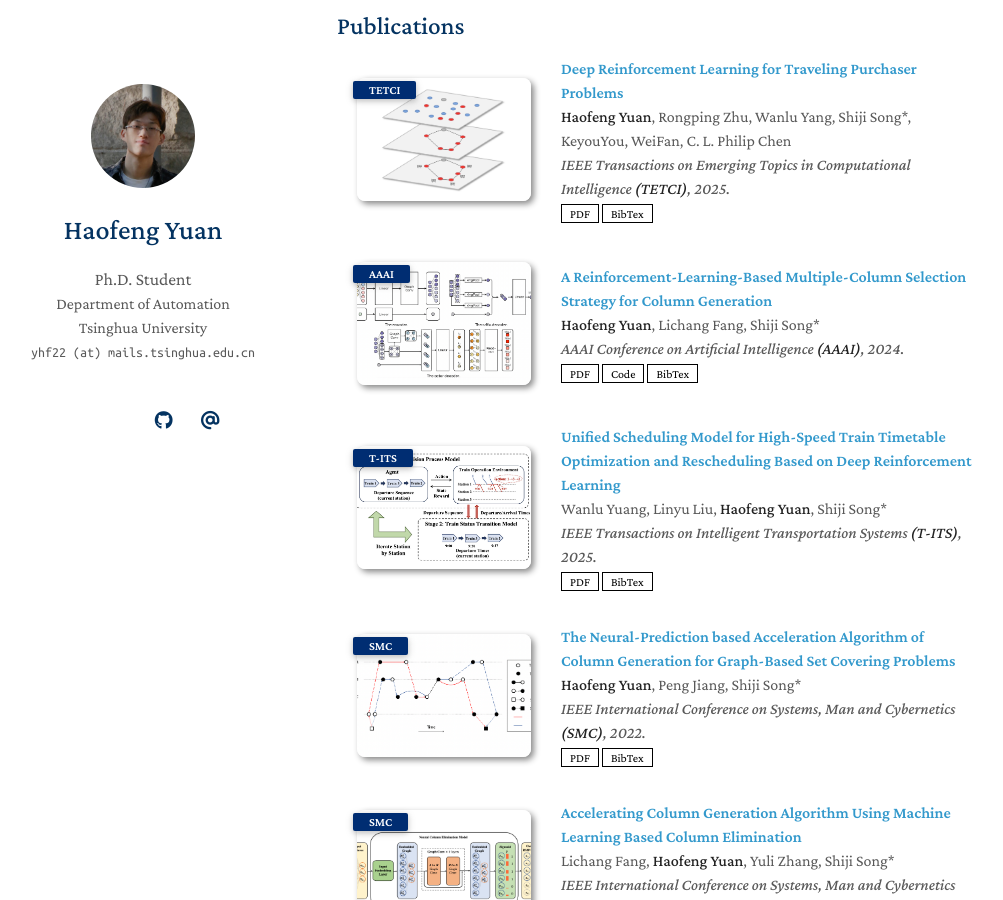
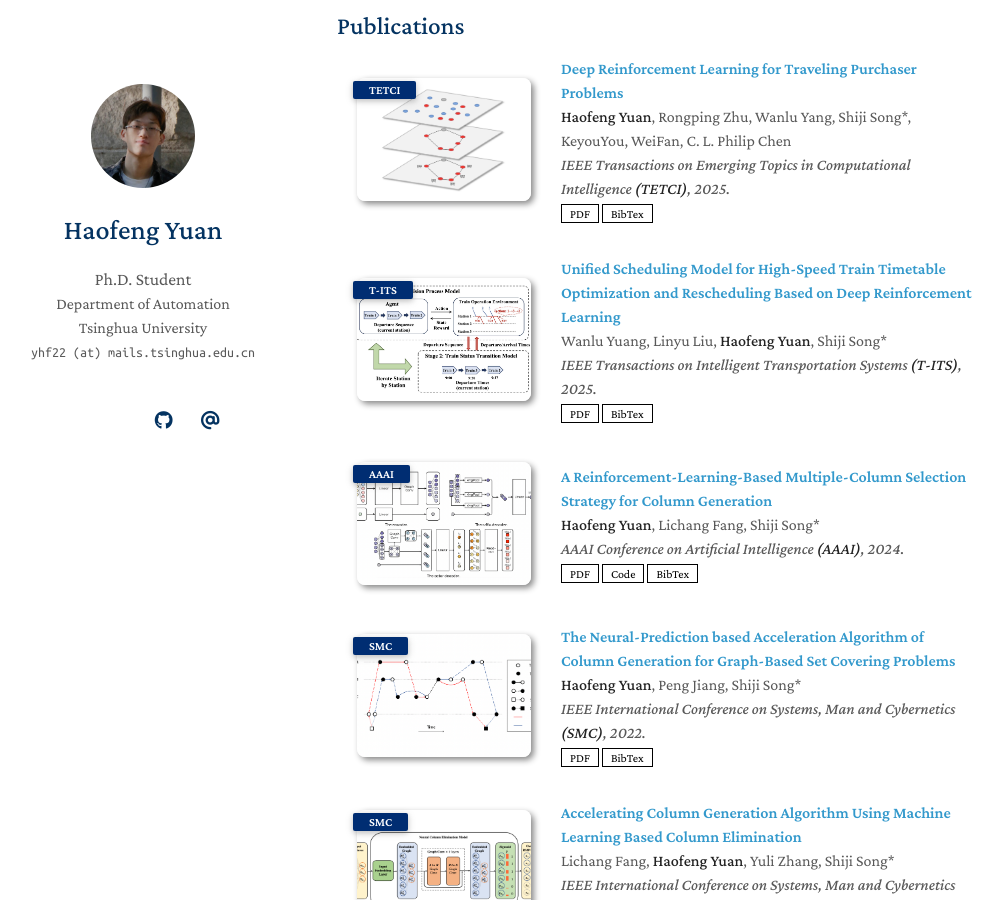
Before and after one commit to Xyz-yuanhf/Xyz-yuanhf.github.io, a Jekyll site: the page built from index.md, in a window 1280 px wide and 900 px high, scrolled down 463 px. Shown: the whole window, without its empty margins (133-1136 px from the left). Built offline with Jekyll 4.4.1, drawn with Linux system fonts in a browser that asks for light colours; a style sheet for code colours, icons or effects is not loaded; our own code applies the rules of GitHub Pages for plain Markdown files; part of the change alters nothing that is shown.

Commit message:
Update publications.yml

```diff
--- a/_data/publications.yml
+++ b/_data/publications.yml
@@ -8,6 +8,14 @@ main:
     bibtex: https://xyz-yuanhf.github.io/  # 待更新
     image: ./assets/img/tetci_2025.png
 
+  - title: Unified Scheduling Model for High-Speed Train Timetable Optimization and Rescheduling Based on Deep Reinforcement Learning
+    authors: Wanlu Yuang, Linyu Liu, <strong>Haofeng Yuan</strong>, Shiji Song*
+    conference_short: T-ITS
+    conference: IEEE Transactions on Intelligent Transportation Systems <strong>(T-ITS)</strong>, 2025.
+    pdf: https://ieeexplore.ieee.org/abstract/document/10923657
+    bibtex: https://dblp.org/rec/journals/tits/YangLYS25.bib?param=1  # 待更新
+    image: ./assets/img/tits_2025.png
+
   - title: A Reinforcement-Learning-Based Multiple-Column Selection Strategy for Column Generation
     authors: <strong>Haofeng Yuan</strong>, Lichang Fang, Shiji Song*
     conference_short: AAAI
@@ -16,14 +24,6 @@ main:
     code: https://github.com/Xyz-yuanhf/rl4cg
     bibtex: https://dblp.org/rec/conf/aaai/YuanFS24.bib?param=1
     image: ./assets/img/aaai_2024.png
-
-  - title: Unified Scheduling Model for High-Speed Train Timetable Optimization and Rescheduling Based on Deep Reinforcement Learning
-    authors: Wanlu Yuang, Linyu Liu, <strong>Haofeng Yuan</strong>, Shiji Song*
-    conference_short: T-ITS
-    conference: IEEE Transactions on Intelligent Transportation Systems <strong>(T-ITS)</strong>, 2025.
-    pdf: https://ieeexplore.ieee.org/abstract/document/10923657
-    bibtex: https://dblp.org/rec/journals/tits/YangLYS25.bib?param=1  # 待更新
-    image: ./assets/img/tits_2025.png
 
   - title: The Neural-Prediction based Acceleration Algorithm of Column Generation for Graph-Based Set Covering Problems
     authors: <strong>Haofeng Yuan</strong>, Peng Jiang, Shiji Song*
```
